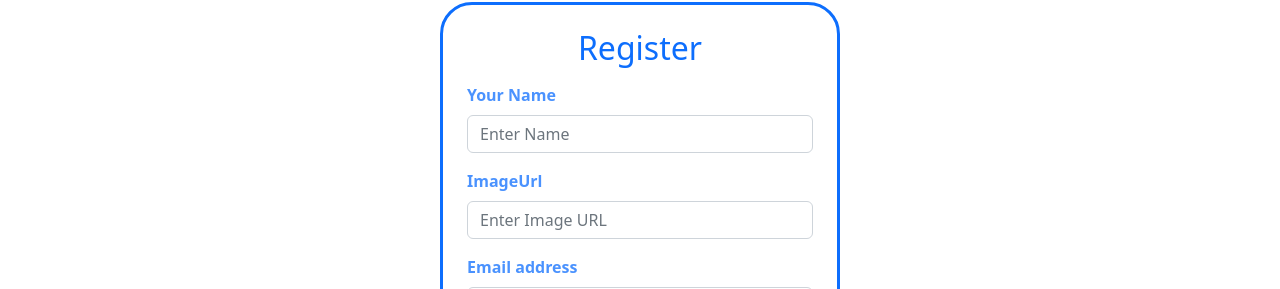
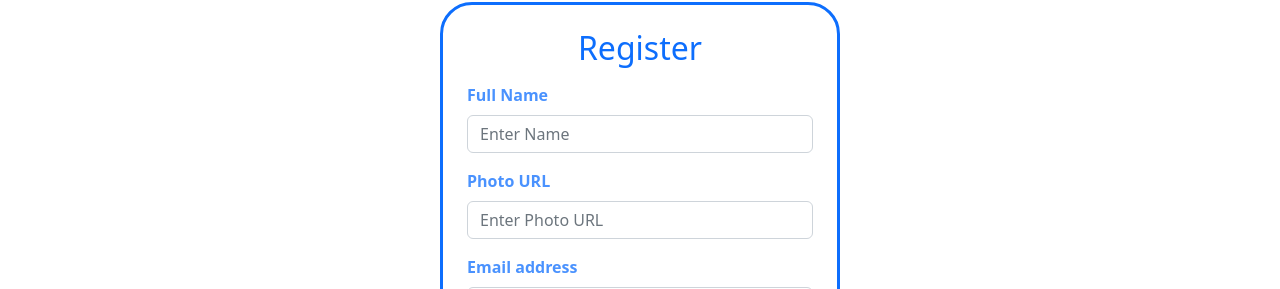
Before and after one commit to rakibul58/infinite-courses-client, a React (Create React App) app: page /register in a window 1280 px wide. Shown: the part 110-399 px from the top of the page. Built offline with nearby package versions, Linux system fonts and the light colour scheme; no server answers.

Commit message:
register done

```diff
--- a/src/components/Header/Header.js
+++ b/src/components/Header/Header.js
@@ -62,7 +62,7 @@ const Header = () => {
                             }
                         </div>
                         {
-                            user?.displayName ?
+                            user?.uid ?
                                 <>
                                     {user?.photoURL ?
                                         <>
@@ -79,7 +79,7 @@ const Header = () => {
                                             </OverlayTrigger>
                                         </>
                                         :
-                                        <FaUserAlt />
+                                        <FaUserAlt className='mx-2 my-auto' />
                                     }
                                     <Button className='fw-semibold me-2 my-1' variant='primary' onClick={handleLogOut}>Logout</Button>
                                 </>
--- a/src/components/Register.js/Register.js
+++ b/src/components/Register.js/Register.js
@@ -1,20 +1,42 @@
-import React from 'react';
+import React, { useContext } from 'react';
 import Button from 'react-bootstrap/Button';
 import Form from 'react-bootstrap/Form';
 import { Link } from 'react-router-dom';
+import { AuthContext } from '../../contexts/AuthProvider/AuthProvider';
 const Register = () => {
+
+    const {createUser} = useContext(AuthContext);
+
+    const handleSubmit = event =>{
+        event.preventDefault();
+        const form = event.target;
+        const name = form.name.value;
+        const photoURL = form.photoURL.value;
+        const email = form.email.value;
+        const password = form.password.value;
+
+        console.log(name , photoURL , email , password);
+
+        createUser(email, password)
+        .then(result=>{
+            const user = result.user;
+            console.log(user);
+        })
+        .catch(error=>console.error(error));
+    }
+
     return (
         <div style={{ maxWidth: '400px' }} className='container mt-5 border border-3 p-4 rounded-5 border-primary'>
             <h2 className='mb-3 text-center text-primary'>Register</h2>
-            <Form>
+            <Form onSubmit={handleSubmit}>
                 <Form.Group className="mb-3" controlId="formBasicName">
-                    <Form.Label className='fw-semibold text-primary text-opacity-75'>Your Name</Form.Label>
-                    <Form.Control name='name' type="text" placeholder="Enter Name" required />
+                    <Form.Label className='fw-semibold text-primary text-opacity-75'>Full Name</Form.Label>
+                    <Form.Control name='name' type="text" placeholder="Enter Name" />
                 </Form.Group>
 
                 <Form.Group className="mb-3" controlId="formBasicImage">
-                    <Form.Label className='fw-semibold text-primary text-opacity-75'>ImageUrl</Form.Label>
-                    <Form.Control name='imageURL' type="text" placeholder="Enter Image URL" required />
+                    <Form.Label className='fw-semibold text-primary text-opacity-75'>Photo URL</Form.Label>
+                    <Form.Control name='photoURL' type="text" placeholder="Enter Photo URL" />
                 </Form.Group>
 
                 <Form.Group className="mb-3" controlId="formBasicEmail">
--- a/src/contexts/AuthProvider/AuthProvider.js
+++ b/src/contexts/AuthProvider/AuthProvider.js
@@ -1,61 +1,42 @@
 import React, { createContext, useEffect, useState } from 'react';
-import { createUserWithEmailAndPassword, getAuth, onAuthStateChanged, signInWithEmailAndPassword, signInWithPopup, signOut, updateProfile } from 'firebase/auth'
+import { createUserWithEmailAndPassword, getAuth, onAuthStateChanged, signInWithPopup, signOut} from 'firebase/auth'
 import app from '../../firebase/firebase.config';
 
 export const AuthContext = createContext();
 const auth = getAuth(app);
 
 const AuthProvider = ({ children }) => {
-    const [user, setUser] = useState(null);
-    const [loading, setLoading] = useState(true);
+
+    const [user , setUser] = useState(null);
 
     const googleProviderLogin = (googleProvider) => {
-        setLoading(true);
         return signInWithPopup(auth, googleProvider);
     }
 
-    const createUser = (email, password) => {
-        setLoading(true);
-        return createUserWithEmailAndPassword(auth, email, password)
-    }
-
-    const signIn = (email, password) => {
-        setLoading(true);
-        return signInWithEmailAndPassword(auth, email, password);
-    }
-
-    const updateUserProfile = (profile) => {
-        return updateProfile(auth.currentUser, profile);
+    const createUser = (email , password) =>{
+        return createUserWithEmailAndPassword(auth , email , password);
     }
 
     const logOut = () => {
-        setLoading(true);
         return signOut(auth);
     }
 
-    useEffect(() => {
-        const unsubscribe = onAuthStateChanged(auth, (currentUser) => {
-            if (currentUser === null || currentUser.emailVerified) {
-                setUser(currentUser);
-            }
-            setLoading(false);
+    useEffect(()=>{
+        const unsubscribe = onAuthStateChanged(auth , (currentUser)=>{
+            setUser(currentUser);
         });
 
-        return () => {
+        return () =>{
             unsubscribe();
         }
 
-    }, [])
+    })
 
     const authInfo = {
-        user,
-        loading,
-        setLoading,
         googleProviderLogin,
         logOut,
-        updateUserProfile,
-        createUser,
-        signIn
+        user,
+        createUser
     };
 
     return (
```
